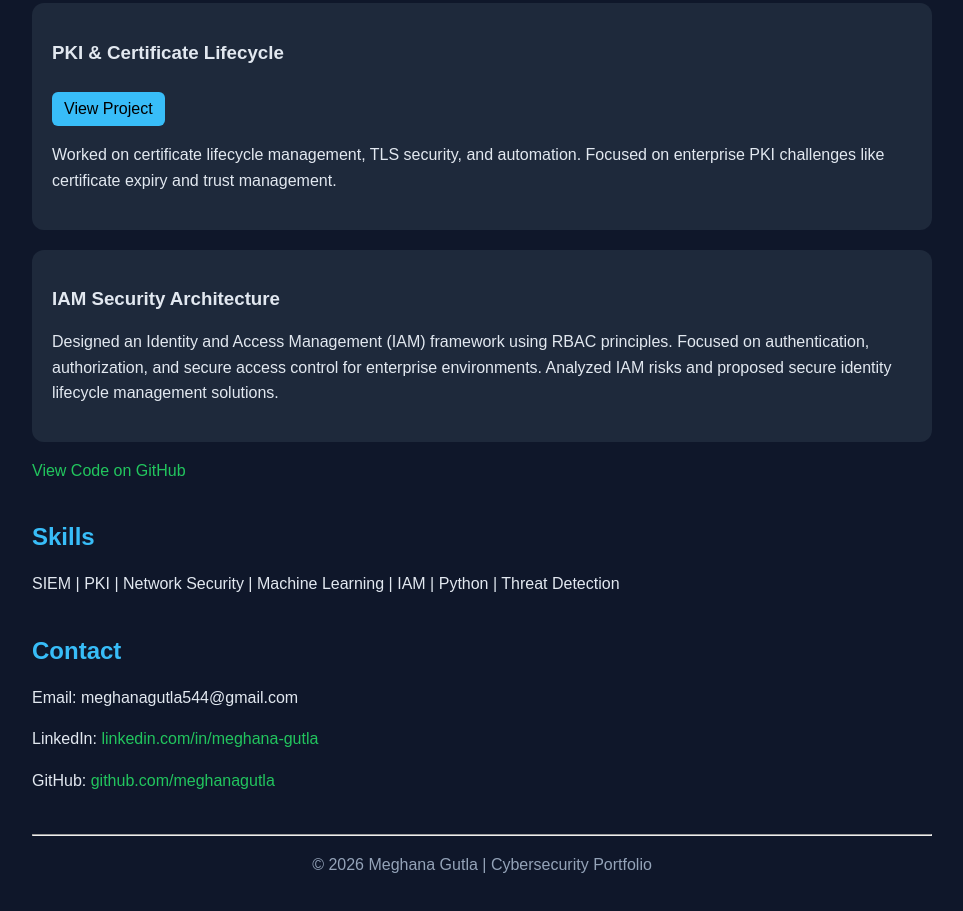
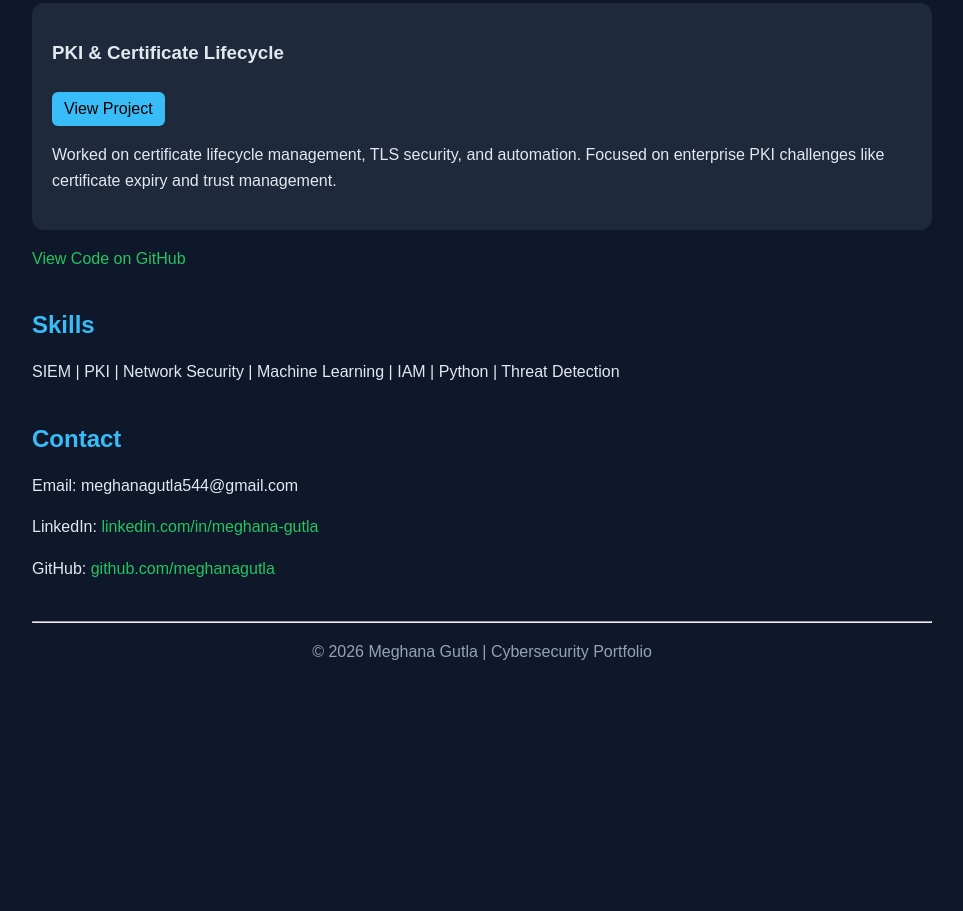
Before and after one commit to meghanagutla/meghana-portfolio, a plain HTML site: page index.html in a window 1280 px wide. Shown: the part 752-1663 px from the top of the page, without its empty margins (158-1121 px from the left). After the commit the page ends 1473 px from the top, so only its background shows below. Drawn offline with Linux system fonts and the light colour scheme.

Commit message:
Update index.html

```diff
--- a/index.html
+++ b/index.html
@@ -126,15 +126,6 @@ View Project
         </p>
     </div>
 
-    <div class="card">
-        <h3>IAM Security Architecture</h3>
-        <p>
-        Designed an Identity and Access Management (IAM) framework using RBAC principles.
-        Focused on authentication, authorization, and secure access control for enterprise environments.
-        Analyzed IAM risks and proposed secure identity lifecycle management solutions.
-        </p>
-    </div>
-
     <p><a href="https://github.com/meghanagutla/nids-ev-charging-detection" target="_blank">View Code on GitHub</a></p>
 
     <h2>Skills</h2>
```
